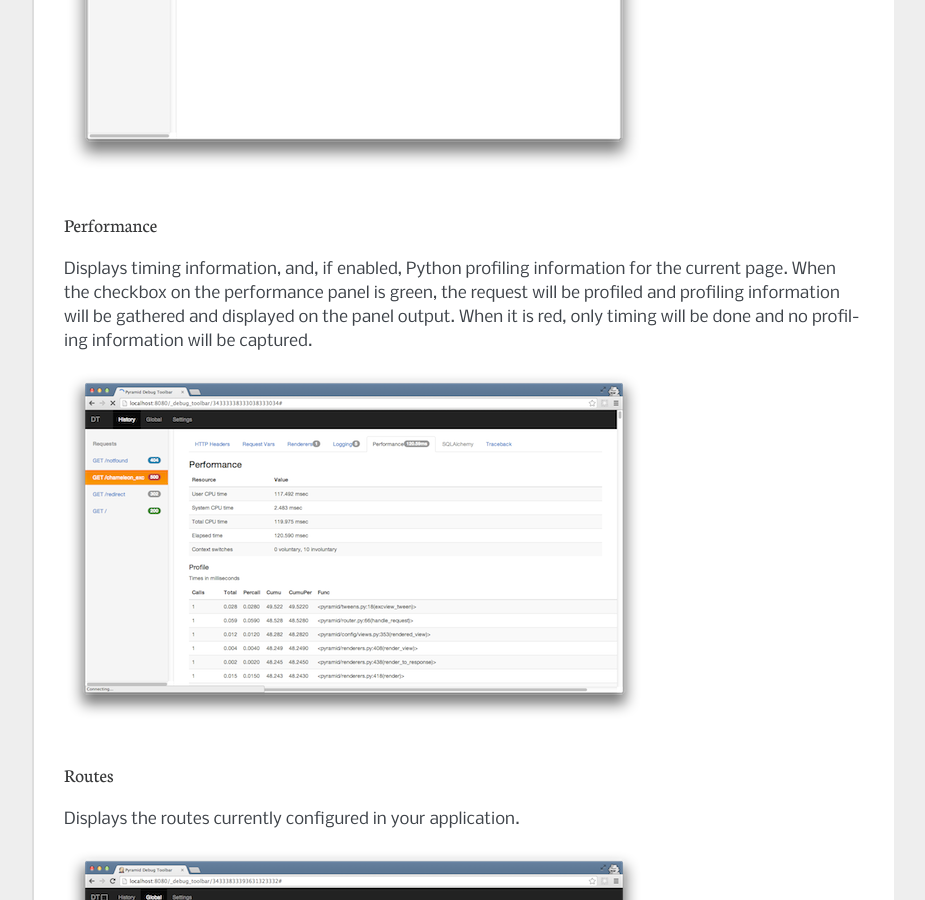
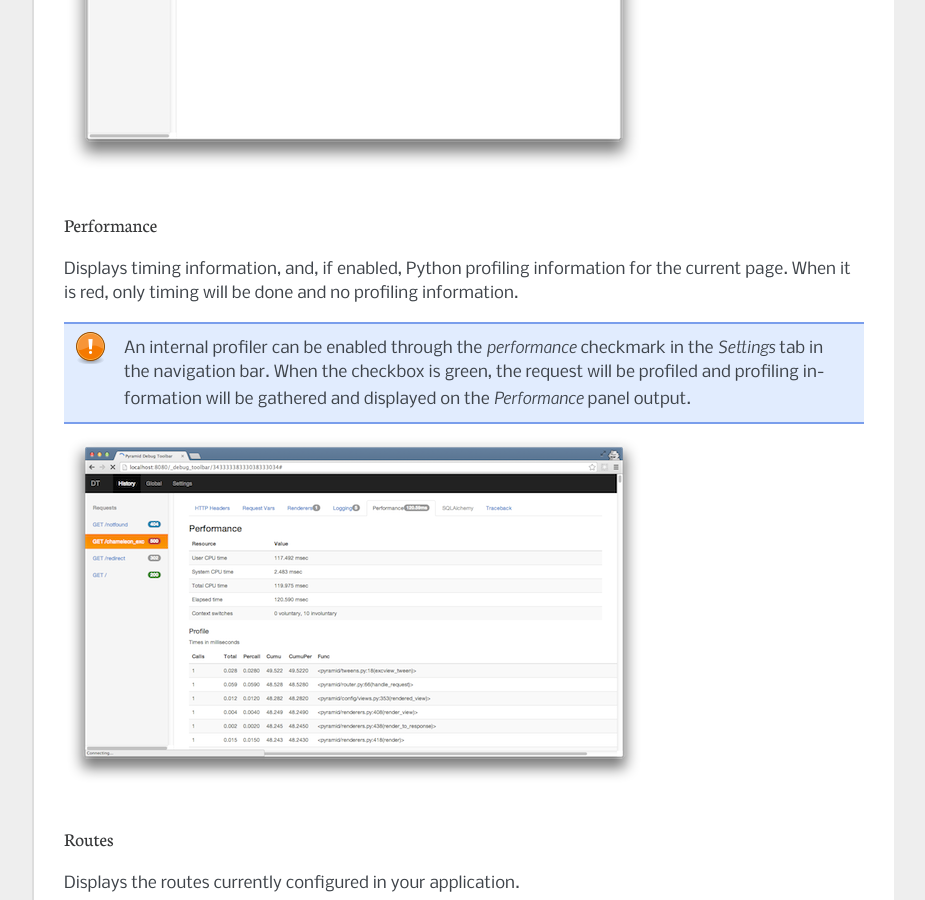
Before and after one commit to Pylons/pyramid_debugtoolbar, a Sphinx documentation site: the page built from docs/index.rst, in a window 1280 px wide and 900 px high, scrolled down 8225 px. Shown: the whole window, without its empty margins (198-1123 px from the left). Built offline with Sphinx 7.4.7, drawn with Linux system fonts in a browser that asks for light colours; some of the changed text lies outside the part shown.

Commit message:
better-document the performance settings

```diff
--- a/docs/index.rst
+++ b/docs/index.rst
@@ -9,7 +9,7 @@ Overview
 :mod:`pyramid_debugtoolbar` provides a debug toolbar useful while you're
 developing a :term:`Pyramid` application.
 
-:mod:`pyramid_debugtoolbar` is a blatant rip-off of Michael van Tellingen's
+The toolbar is a blatant rip-off of Michael van Tellingen's
 ``flask-debugtoolbar`` (which itself was derived from Rob Hudson's
 ``django-debugtoolbar``).  It also includes a lightly sanded down version of
 the Werkzeug debugger code by Armin Ronacher and team.
@@ -298,10 +298,15 @@ Performance
 ~~~~~~~~~~~
 
 Displays timing information, and, if enabled, Python profiling information
-for the current page.  When the checkbox on the performance panel is green,
-the request will be profiled and profiling information will be gathered and
-displayed on the panel output.  When it is red, only timing will be done and
-no profiling information will be captured.
+for the current page.  When it is red, only timing will be done and
+no profiling information.
+
+.. note::
+
+   An internal profiler can be enabled through the `performance` checkmark
+   in the `Settings` tab in the navigation bar. When the checkbox is green,
+   the request will be profiled and profiling information will be gathered and
+   displayed on the `Performance` panel output.
 
 .. image:: performance.png
 
```
